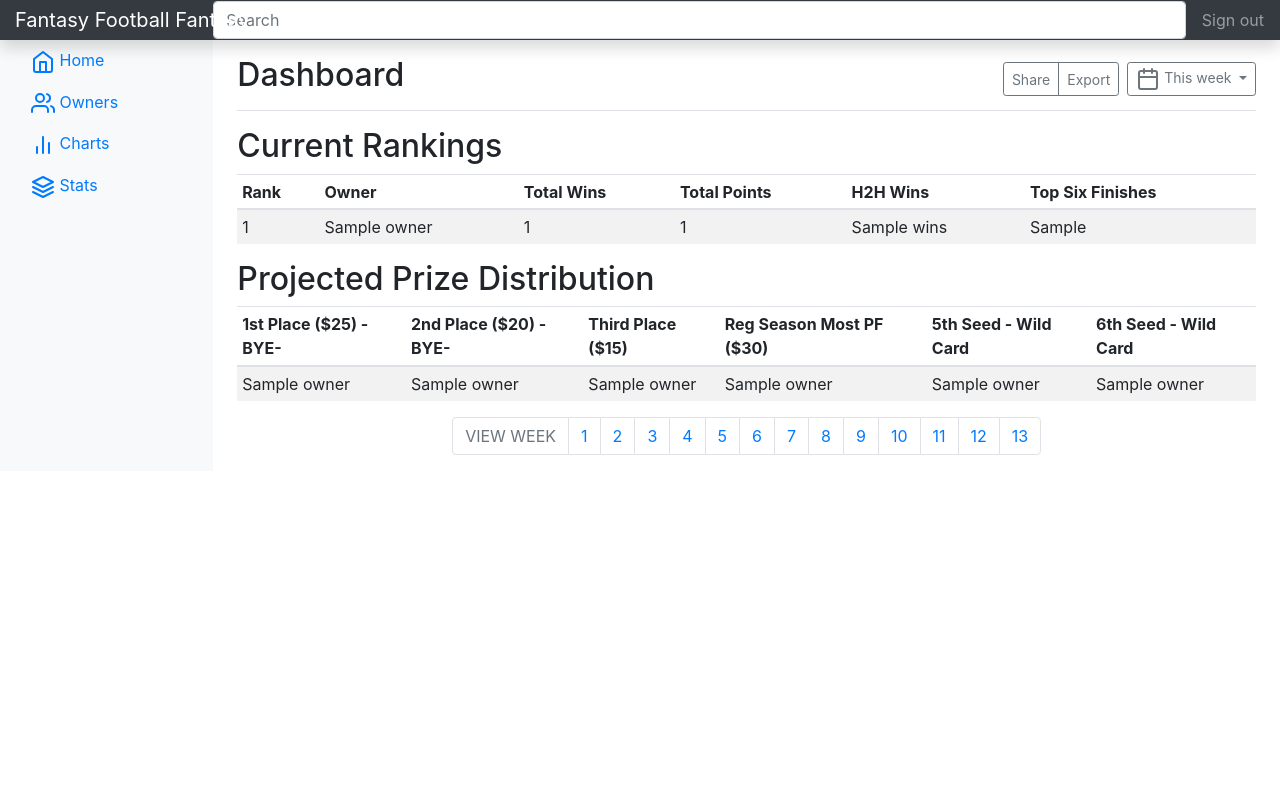
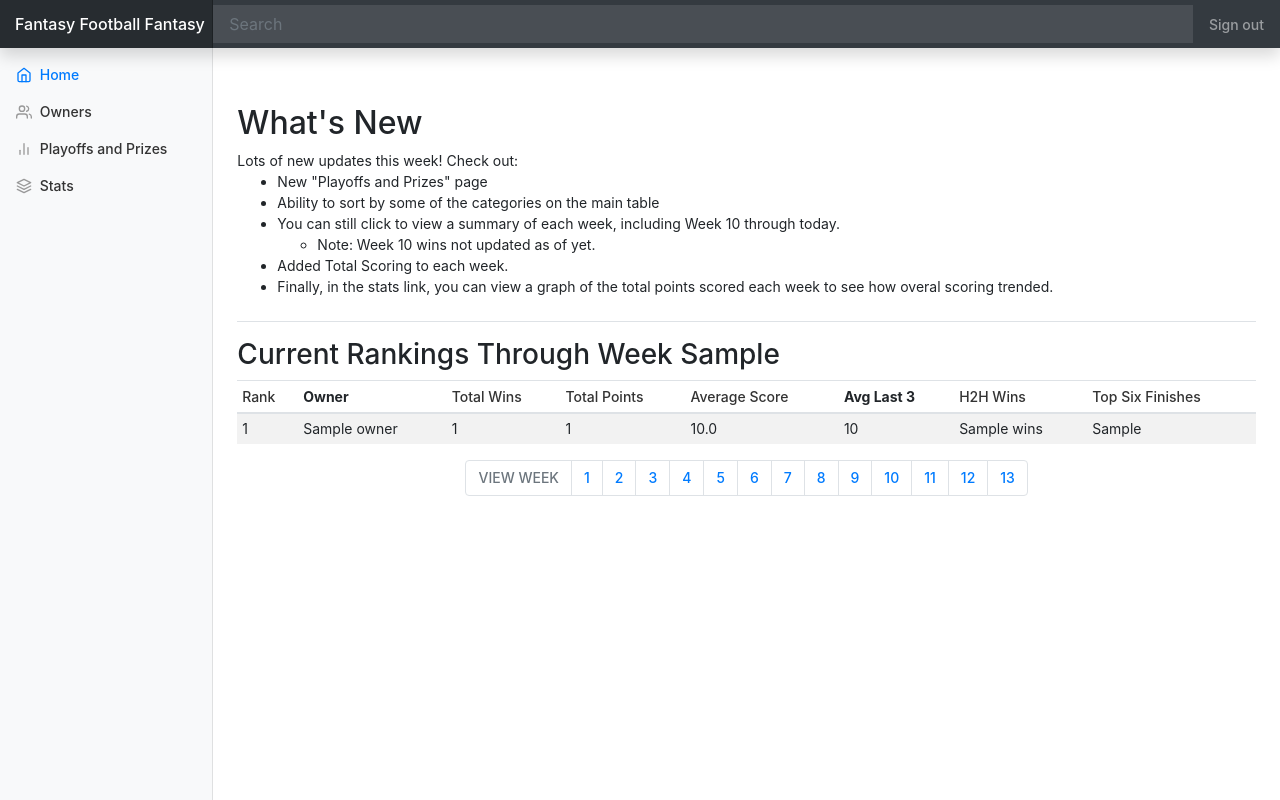
Before and after one commit to tuura032/LeagueStats, a Flask app: template templates/home.html in a window 1280 px wide. Run offline with Flask 2, Linux system fonts and the light colour scheme; the template is opened without the code that fills it: most values are stand-ins (such as "Sample title", 1, 10 or a date in 2020); parts of the project's set-up code (start-up, migrations or seed data) failed here and were passed over; some libraries are stand-ins or nearby versions.

Commit message:
2nd major update. Added new pages, sorting tables, graph

```diff
--- a/application.py
+++ b/application.py
@@ -23,6 +23,13 @@
 engine = create_engine('postgres://uppjytxixujjcg:ee4d0f848611a35592d0ace9b4af1e031ac7bae389394901079ff2086392beff@ec2-54-243-46-32.compute-1.amazonaws.com:5432/d2rkoq3jie1n31')
 db = scoped_session(sessionmaker(bind=engine))
 
+# Get Current Week
+week = db.execute("SELECT * FROM fffscores WHERE id = 1").fetchall()
+current_week = -3
+for column in week[0]:
+    current_week += 1
+    if column == 0:
+        break
 
 @app.route("/")
 def home():
@@ -38,10 +45,30 @@
     third = sortedbywin[2]
 
 
-    return render_template("home.html", sortedbywin=sortedbywin, first=first, second=second, third=third, mostpf = mostpf)
+
+    return render_template("home.html", sortedbywin=sortedbywin, first=first, second=second, third=third, mostpf = mostpf, current_week = current_week)
+
+@app.route("/playoffs")
+def playoffs():
+    # Query the database for data
+    sortedbywin = db.execute("SELECT * FROM ffftable ORDER BY total_wins DESC, total_points DESC").fetchall()
+
+    # Get Player with most points
+    mostpf = db.execute("SELECT owner, total_points FROM ffftable ORDER BY total_points DESC").fetchone()
+
+    # Get current places
+    first = sortedbywin[0]
+    second = sortedbywin[1]
+    third = sortedbywin[2]
+
+    return render_template("playoffs.html", sortedbywin=sortedbywin, first=first, second=second, third=third, mostpf = mostpf, current_week = current_week)
 
 @app.route("/<int:view_week>")
 def homeextra(view_week):
+
+    if view_week < 0 or view_week > 17:
+        return render_template("error.html", error="invalid url")
+
     # Query the database for data
     sortedbywin = db.execute("SELECT * FROM ffftable ORDER BY total_wins DESC, total_points DESC").fetchall()
 
@@ -65,11 +92,49 @@
         week_scores.sort(key=lambda tup: tup[0], reverse=True)
         week = view_week
 
+        # Get total score of week.
+        score_counter = 0
+        for scores in some_week:
+            score_counter += scores[index]
+
+
     else:
         some_week is None
 
 
-    return render_template("home.html", sortedbywin=sortedbywin, mostpf = mostpf, some_week=some_week, week_scores=week_scores, week=week)
+    return render_template("home.html", sortedbywin=sortedbywin, mostpf = mostpf, some_week=some_week, week_scores=week_scores, week=week, current_week = current_week, score_counter=score_counter)
+
+@app.route("/<string:sort_by>")
+def sorted(sort_by):
+
+    # Query the database for data, depending on url
+    if sort_by == "total_points" or sort_by == "average_score":
+        sortedby = db.execute("SELECT * FROM ffftable ORDER BY total_points DESC").fetchall()
+
+    elif sort_by == "h2h":
+        sortedby = db.execute("SELECT * FROM ffftable ORDER BY wins DESC, total_points DESC").fetchall()
+
+    elif sort_by == "top6":
+        sortedby = db.execute("SELECT * FROM ffftable ORDER BY top6 DESC, total_points DESC").fetchall()
+
+    else:
+        sortedby = db.execute("SELECT * FROM ffftable ORDER BY total_wins DESC, total_points DESC").fetchall()
+
+    # Get Player with most points
+    mostpf = db.execute("SELECT owner, total_points FROM ffftable ORDER BY total_points DESC").fetchone()
+
+    # Get current places
+    first = sortedby[0]
+    second = sortedby[1]
+    third = sortedby[2]
+
+
+    return render_template("home.html", sortedbywin=sortedby, first=first, second=second, third=third, mostpf = mostpf, current_week = current_week)
+
+@app.route("/data")
+def data():
+    return render_template("graph.html")
+
 
 @app.route("/update", methods=["GET"])
 def update():
--- a/static/dashboard.css
+++ b/static/dashboard.css
@@ -6,6 +6,11 @@
   width: 16px;
   height: 16px;
   vertical-align: text-bottom;
+}
+
+a {
+  font-weight: 500;
+  color: #333;
 }
 
 /*
--- a/templates/home.html
+++ b/templates/home.html
@@ -6,17 +6,34 @@
 
 {% block main %}
 
-            <h2>Current Rankings</h2>
+    <div class=" justify-content-between flex-wrap flex-md-nowrap align-items-center pt-3 pb-2 mb-3 border-bottom">
+      <h1 class="h2">What's New</h1>
+      <span>Lots of new updates this week! Check out:
+        <ul>
+          <li>New "Playoffs and Prizes" page</li>
+          <li>Ability to sort by some of the categories on the main table</li>
+          <li>You can still click to view a summary of each week, including Week 10 through today.</li>
+          <ul><li>Note: Week 10 wins not updated as of yet.</li></ul>
+          <li>Added Total Scoring to each week. </li>
+          <li>Finally, in the stats link, you can view a graph of the total points scored each week to see how overal scoring trended.</li>
+        </ul>
+      </span>
+    </div>
+
+
+            <h3>Current Rankings Through Week {{ current_week }}</h3>
             <div class="table-responsive">
               <table class="table table-striped table-sm">
                 <thead>
                   <tr>
-                    <th>Rank</th>
+                    <th><a href="/">Rank</a></th>
                     <th>Owner</th>
-                    <th>Total Wins</th>
-                    <th>Total Points</th>
-                    <th>H2H Wins</th>
-                    <th>Top Six Finishes</th>
+                    <th><a href="/total_wins">Total Wins</a></th>
+                    <th><a href="/total_points">Total Points</a></th>
+                    <th><a href="/average_score">Average Score</a></th>
+                    <th>Avg Last 3</th>
+                    <th><a href="/h2h">H2H Wins</a></th>
+                    <th><a href="/top6">Top Six Finishes</a></th>
                   </tr>
                 </thead>
                 <tbody>
@@ -26,6 +43,8 @@
                       <td>{{ info.owner }}</td>
                       <td>{{ info.total_wins }}</td>
                       <td>{{ info.total_points }}</td>
+                      <td>{{ (info.total_points / current_week) | round(1, 'ceil')}}</td>
+                      <td>{{ (((info[current_week +3] | int) + (info[current_week +4] | int)+ (info[current_week +5] | int))/ 3) | round | int }}</td>
                       <td>{{ info.wins }}</td>
                       <td>{{ info.top6 }}</td>
                     </tr>
@@ -35,7 +54,7 @@
             </div>
 
             {% if some_week %}
-            <h2>Week {{ week }} Scores</h2>
+            <h3>Week {{ week }} Scores</h3>
             <div class="table-responsive">
               <table class="table table-striped table-sm" style="width:50%">
                 <thead>
@@ -53,34 +72,14 @@
                       <td>{{ info[0] }}</td>
                     </tr>
                   {% endfor %}
+                  <tr class="border top">
+                    <td>Total Week Scoring</td>
+                    <td></td>
+                    <td><strong>{{ score_counter }}</strong></td>
+                  </tr>
               </table>
             </div>
             {% endif %}
-            <h2>Projected Prize Distribution</h2>
-            <div class="table-responsive">
-                <table class="table table-striped table-sm">
-                  <thead>
-                    <tr>
-                      <th>1st Place ($25) -BYE-</th>
-                      <th>2nd Place ($20) -BYE-</th>
-                      <th>Third Place ($15)</th>
-                      <th>Reg Season Most PF ($30)</th>
-                      <th>5th Seed - Wild Card</th>
-                      <th>6th Seed - Wild Card</th>
-                    </tr>
-                  </thead>
-                  <tbody>
-                      <tr>
-                        <td>{{ sortedbywin[0].owner }}</td>
-                        <td>{{ sortedbywin[1].owner }}</td>
-                        <td>{{ sortedbywin[2].owner }}</td>
-                        <td>{{ mostpf.owner }}</td>
-                        <td>{{ sortedbywin[4].owner }}</td>
-                        <td>{{ sortedbywin[5].owner }}</td>
-                      </tr>
-                  </tbody>
-                </table>
-              </div>
 
             <nav aria-label="Page navigation example">
               <ul class="pagination justify-content-center">
--- a/templates/layout.html
+++ b/templates/layout.html
@@ -7,13 +7,16 @@
 
     <!-- Bootstrap CSS -->
     <link rel="stylesheet" href="https://stackpath.bootstrapcdn.com/bootstrap/4.1.3/css/bootstrap.min.css" integrity="sha384-MCw98/SFnGE8fJT3GXwEOngsV7Zt27NXFoaoApmYm81iuXoPkFOJwJ8ERdknLPMO" crossorigin="anonymous">
+    <link rel="stylesheet" href="/static/dashboard.css">
+
+    <link rel="shortcut icon" type="image/png" href="{{ url_for('static', filename='fffIcon.png') }}"/>
 
     <title>{% block title %}{% endblock %}</title>
   </head>
   <body>
     <h1 style="margin-bottom:40px">  </h1>
     <nav class="navbar navbar-dark fixed-top bg-dark flex-md-nowrap p-0 shadow">
-      <a class="navbar-brand col-sm-3 col-md-2 mr-0" href="#">Fantasy Football Fantasy</a>
+      <a class="navbar-brand col-sm-3 col-md-2 mr-0" href= {{ url_for('home') }}>Fantasy Football Fantasy</a>
       <input class="form-control form-control-dark w-100" type="text" placeholder="Search" aria-label="Search">
       <ul class="navbar-nav px-3">
         <li class="nav-item text-nowrap">
@@ -28,7 +31,7 @@
             <div class="sidebar-sticky">
               <ul class="nav flex-column">
                 <li class="nav-item">
-                  <a class="nav-link active" href="#">
+                  <a class="nav-link active" href="/">
                     <span data-feather="home"></span>
                     Home <span class="sr-only">(current)</span>
                   </a>
@@ -40,13 +43,13 @@
                   </a>
                 </li>
                 <li class="nav-item">
-                  <a class="nav-link" href="#">
+                  <a class="nav-link" href="/playoffs">
                     <span data-feather="bar-chart-2"></span>
-                    Charts
+                    Playoffs and Prizes
                   </a>
                 </li>
                 <li class="nav-item">
-                  <a class="nav-link" href="#">
+                  <a class="nav-link" href="/data">
                     <span data-feather="layers"></span>
                     Stats
                   </a>
@@ -64,19 +67,6 @@
           </nav>
 
           <main role="main" class="col-md-9 ml-sm-auto col-lg-10 px-4">
-            <div class="d-flex justify-content-between flex-wrap flex-md-nowrap align-items-center pt-3 pb-2 mb-3 border-bottom">
-              <h1 class="h2">Dashboard</h1>
-              <div class="btn-toolbar mb-2 mb-md-0">
-                <div class="btn-group mr-2">
-                  <button class="btn btn-sm btn-outline-secondary">Share</button>
-                  <button class="btn btn-sm btn-outline-secondary">Export</button>
-                </div>
-                <button class="btn btn-sm btn-outline-secondary dropdown-toggle">
-                  <span data-feather="calendar"></span>
-                  This week
-                </button>
-              </div>
-            </div>
 
             {% block main %}{% endblock %}
             <!--<canvas class="my-4 w-100" id="myChart" width="900" height="380"></canvas>-->
@@ -107,9 +97,9 @@
         var myChart = new Chart(ctx, {
           type: 'line',
           data: {
-            labels: ["Sunday", "Monday", "Tuesday", "Wednesday", "Thursday", "Friday", "Saturday"],
+            labels: ["wk 1", "Wk 2", "Wk 3", "Wk 4", "Wk 5", "Wk 6", "Wk 7", "Wk 8", "Wk 9", "Wk 10*", "Wk 11", "Wk 12", "Wk 13"],
             datasets: [{
-              data: [15339, 21345, 18483, 24003, 23489, 24092, 12034],
+              data: [1381.5, 1379.4, 1294.6, 1341.4, 1291.0, 1398.4, 1327.2, 1397.3, 1295.8, 1341.1],
               lineTension: 0,
               backgroundColor: 'transparent',
               borderColor: '#007bff',
```
Also changed, not shown: templates/error.html (added, +9 -0 lines), templates/graph.html (added, +18 -0 lines), templates/playoffs.html (added, +79 -0 lines), static/fffIcon.png (added). Lines whose indentation alone changed are shown as unchanged.
